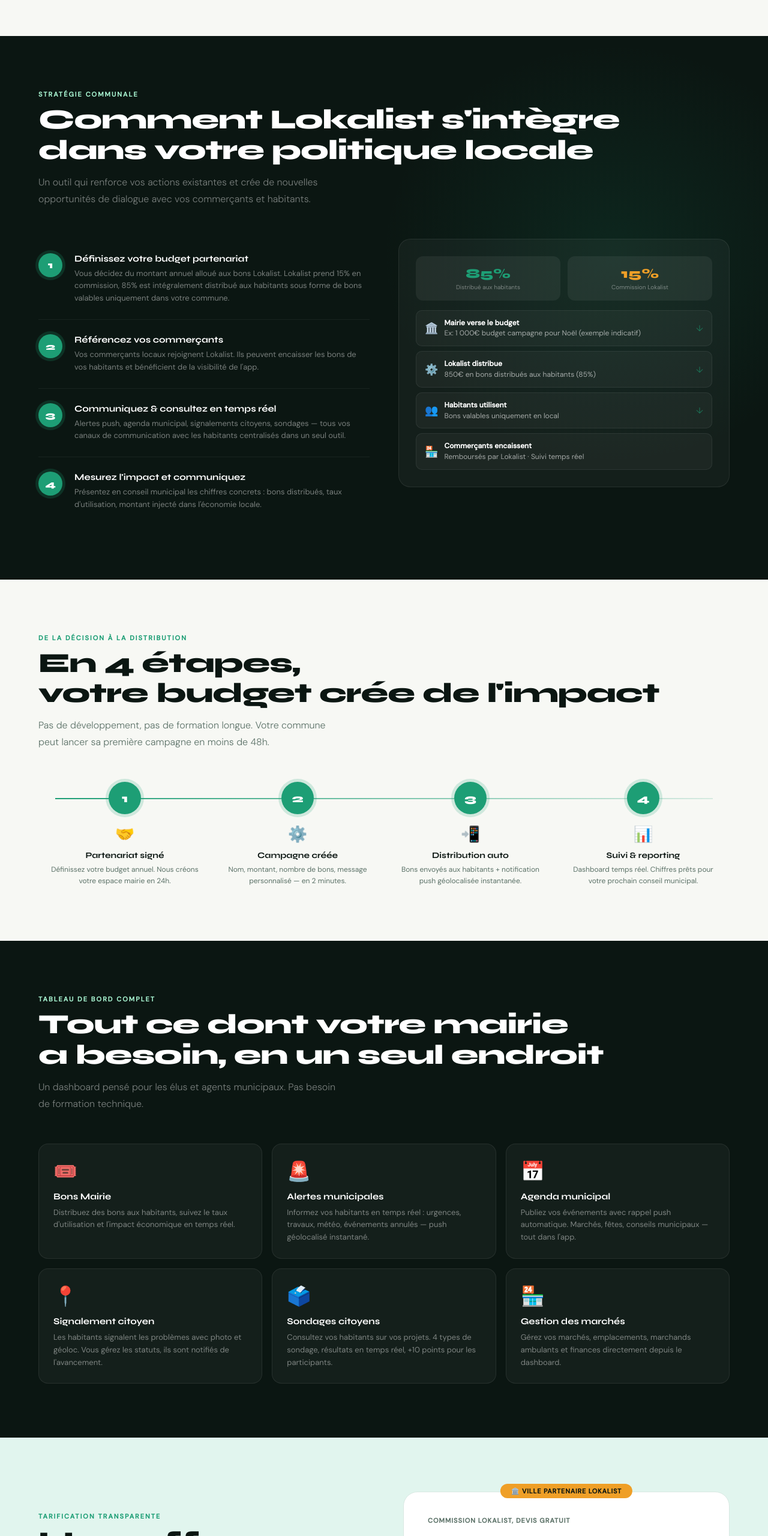
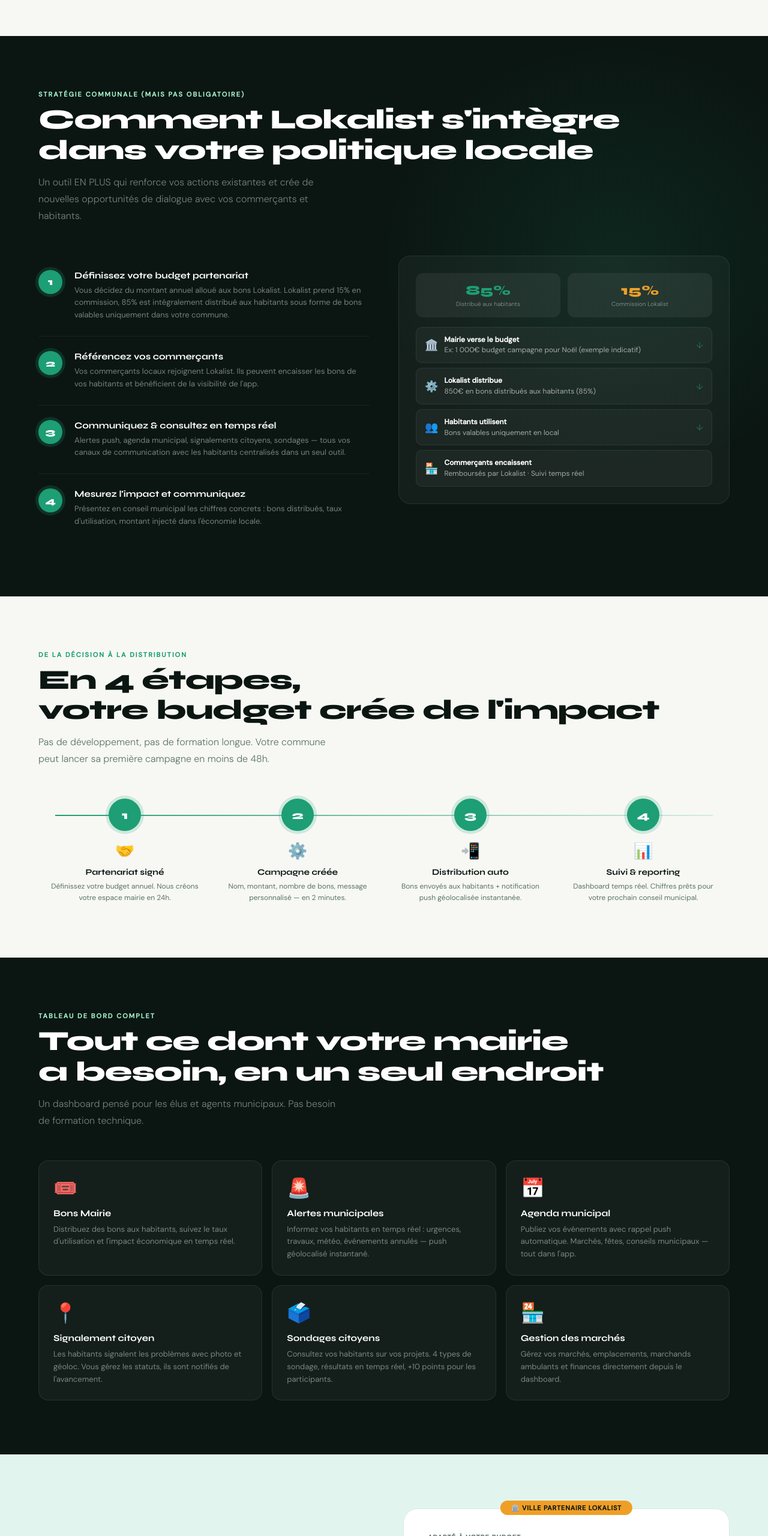
Before and after one commit to Damdhs/lokalist-site, a plain HTML site: page mairies.html in a window 1280 px wide. Shown: the part 2025-4585 px from the top of the page at 60% size. Drawn offline with Linux system fonts and the light colour scheme.

Commit message:
Update mairies.html

```diff
--- a/mairies.html
+++ b/mairies.html
@@ -282,9 +282,9 @@
 </section>
 <section class="strat">
   <div class="strat-in">
-    <p class="sec-tag reveal">Stratégie communale</p>
+    <p class="sec-tag reveal">Stratégie communale (mais pas obligatoire)</p>
     <h2 class="sec-h reveal">Comment Lokalist s'intègre<br/>dans votre politique locale</h2>
-    <p class="sec-p reveal">Un outil qui renforce vos actions existantes et crée de nouvelles opportunités de dialogue avec vos commerçants et habitants.</p>
+    <p class="sec-p reveal">Un outil EN PLUS qui renforce vos actions existantes et crée de nouvelles opportunités de dialogue avec vos commerçants et habitants.</p>
     <div class="strat-grid">
       <div class="strat-steps">
         <div class="strat-step reveal"><div class="strat-num">1</div><div class="strat-content"><h4>Définissez votre budget partenariat</h4><p>Vous décidez du montant annuel alloué aux bons Lokalist. Lokalist prend 15% en commission, 85% est intégralement distribué aux habitants sous forme de bons valables uniquement dans votre commune.</p></div></div>
@@ -371,9 +371,9 @@
     </div>
     <div class="tarif-card reveal">
       <div class="tarif-top-badge">🏛️ Ville Partenaire Lokalist</div>
-      <div class="tarif-lbl">Commission Lokalist, DEVIS GRATUIT</div>
-      <div class="tarif-price"><strong>15</strong><span>% du budget campagne</span></div>
-      <div class="tarif-sub">Le reste — soit 85% — est intégralement distribué en bons aux habitants de votre commune, utilisables uniquement chez vos commerçants partenaires.</div>
+      <div class="tarif-lbl">Adapté à votre budget</div>
+      <div class="tarif-price"><strong>DEVIS GRATUIT</strong><span>Faites vivre votre commune</span></div>
+      <div class="tarif-sub">Alors profitez de cette puissance pour votre commune</div>
       <ul class="tarif-feats">
   <li>Dashboard mairie dédié & sécurisé</li>
   <li>Campagnes de bons illimitées</li>
```
